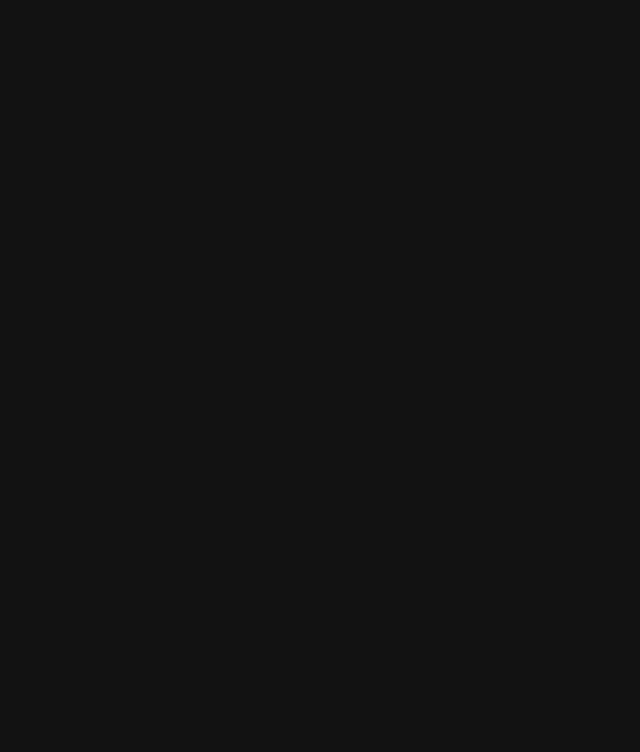
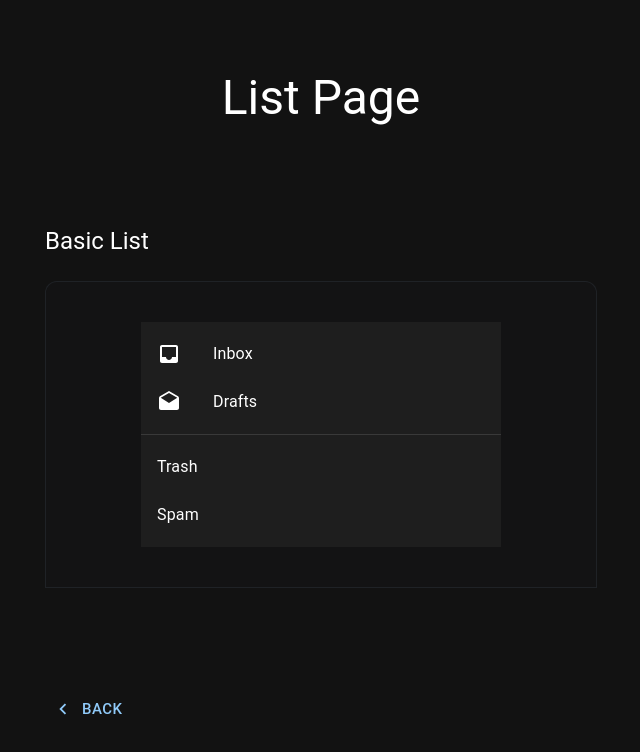
Before and after one commit to watcharakornton/mui_tutorials, a React (Vite) app: page /list in a window 1280 px wide. Before the commit this address had no page. Shown: the top 752 px of the page, without its empty margins (319-959 px from the left). Built offline with nearby package versions, Linux system fonts and the light colour scheme.

Commit message:
Add ListPage into project

```diff
--- a/src/App.jsx
+++ b/src/App.jsx
@@ -20,6 +20,7 @@
 import DividerPage from "./pages/DividerPage";
 import IconsPage from "./pages/IconsPage";
 import MaterialIconsPage from "./pages/MaterialIconsPage";
+import ListPage from "./pages/ListPage";
 
 function App() {
   return (
@@ -48,6 +49,7 @@
         <Route path="/divider" element={<DividerPage />} />
         <Route path="/icons" element={<IconsPage />} />
         <Route path="/material-icons" element={<MaterialIconsPage />} />
+        <Route path="/list" element={<ListPage />} />
       </Routes>
     </Router>
   );
--- /dev/null
+++ b/src/data-display/ListComponent.jsx
@@ -0,0 +1,60 @@
+import * as React from "react";
+import MyContainer from "../component/MyContainer";
+import {
+    Box,
+    List,
+    ListItem,
+    ListItemButton,
+    ListItemIcon,
+    ListItemText,
+    Divider,
+} from '@mui/material';
+
+import {
+    Inbox as InboxIcon,
+    Drafts as DraftsIcon,
+} from '@mui/icons-material';
+
+export const BasicList = () => {
+    return (
+        <MyContainer title="Basic List">
+            <Box sx={{ width: '100%', maxWidth: 360, bgcolor: 'background.paper'}}>
+                <nav aria-label="main mailbox folders">
+                    <List>
+                        <ListItem disablePadding>
+                            <ListItemButton>
+                                <ListItemIcon>
+                                    <InboxIcon />
+                                </ListItemIcon>
+                                <ListItemText primary="Inbox" />
+                            </ListItemButton>
+                        </ListItem>
+                        <ListItem disablePadding>
+                            <ListItemButton>
+                                <ListItemIcon>
+                                    <DraftsIcon />
+                                </ListItemIcon>
+                                <ListItemText primary="Drafts" />
+                            </ListItemButton>
+                        </ListItem>
+                    </List>
+                </nav>
+                <Divider />
+                <nav aria-label="secondary mailbox folders">
+                    <List>
+                        <ListItem disablePadding>
+                            <ListItemButton>
+                                <ListItemText primary="Trash" />
+                            </ListItemButton>
+                        </ListItem>
+                        <ListItem disablePadding>
+                            <ListItemButton component="a" href="#simple-list">
+                                <ListItemText primary="Spam" />
+                            </ListItemButton>
+                        </ListItem>
+                    </List>
+                </nav>
+            </Box>
+        </MyContainer>
+    )
+}
--- a/src/pages/Home.jsx
+++ b/src/pages/Home.jsx
@@ -62,7 +62,7 @@
     { title: "Divider page", href: "/divider" },
     { title: "Icons page", href: "/icons" },
     { title: "Material Icons page", href: "/material-icons" },
-    { title: "Templates", href: "/", isTemplate: true },
+    { title: "List Page", href: "/list" },
     { title: "Templates", href: "/", isTemplate: true },
   ];
   return (
--- /dev/null
+++ b/src/pages/ListPage.jsx
@@ -0,0 +1,45 @@
+import * as React from "react";
+import { Container, Grid, Typography, Button, Divider } from "@mui/material";
+import { ChevronLeft as ChevronLeftIcon } from "@mui/icons-material";
+
+import {
+    BasicList,
+} from "../data-display/ListComponent";
+
+const IconsPage = () => {
+    const sections = [
+        <BasicList />,
+    ];
+
+    return (
+        <Container maxWidth="sm">
+            <Grid
+                container
+                alignItems="center"
+                justifyContent="center"
+                sx={{ minHeight: "100vh" }}
+            >
+                <Grid item xs={12}>
+                    <Typography variant="h3" align="center" sx={{ mt: 5 }}>
+                        List Page
+                    </Typography>
+                </Grid>
+                {sections.map((Component, index) => (
+                    <React.Fragment key={index}>
+                        <Grid item xs={12} sx={{ mt: 5 }}>
+                            {Component}
+                            {/* <Divider sx={{ mt: 3, width: "100%" }} /> */}
+                        </Grid>
+                    </React.Fragment>
+                ))}
+                <Grid item xs={12} sx={{ my: 5 }}>
+                    <Button size="large" startIcon={<ChevronLeftIcon />} href="/">
+                        Back
+                    </Button>
+                </Grid>
+            </Grid>
+        </Container>
+    );
+};
+
+export default IconsPage;
```
